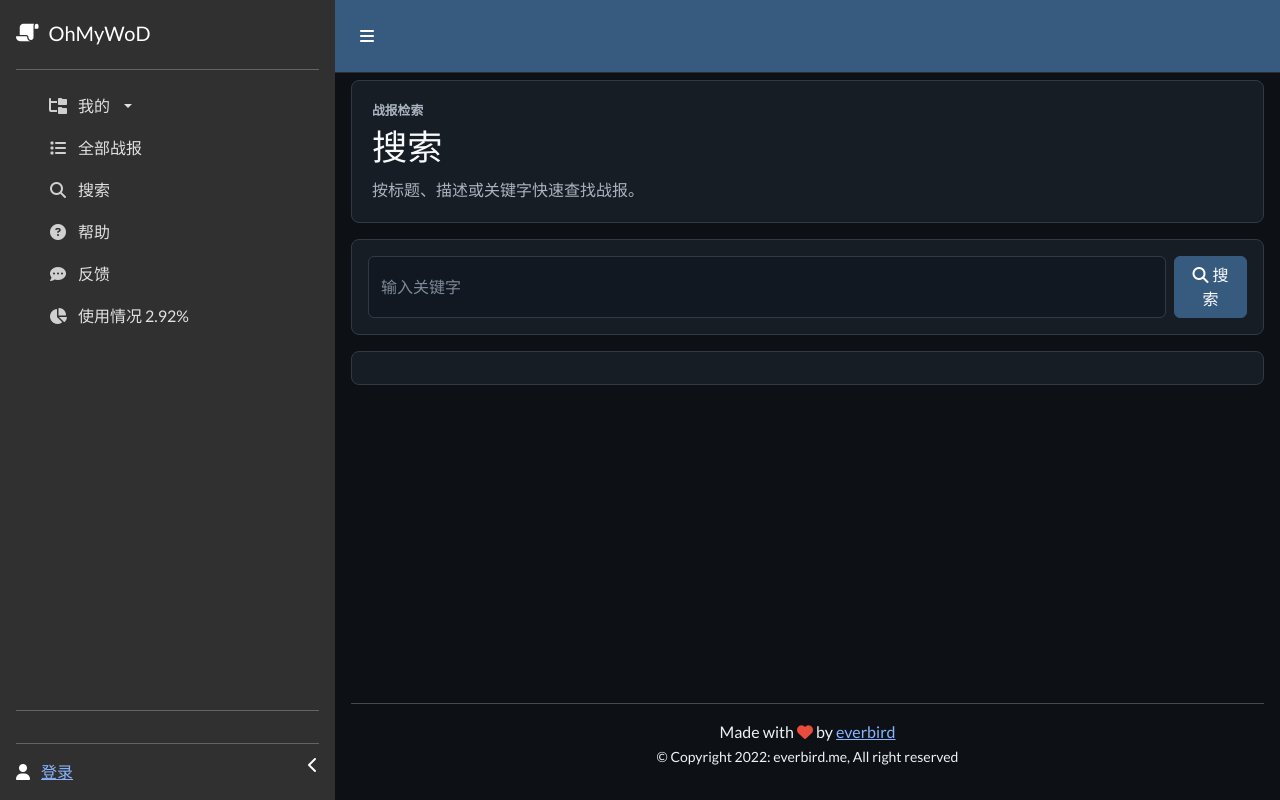
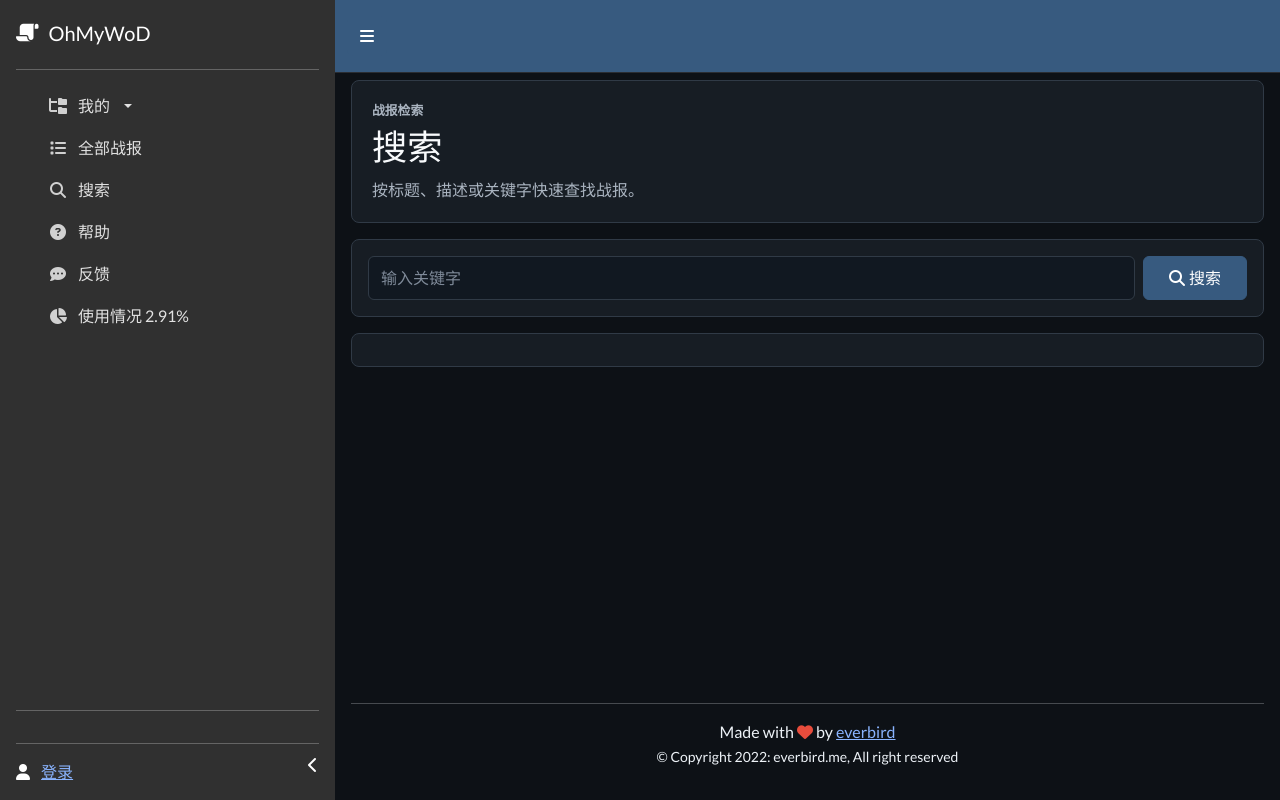
Before and after one commit to everbird/ohmywod, a Flask app: page /r/search in a window 1280 px wide. Run offline with Flask 3, Linux system fonts and the light colour scheme; parts of the project's set-up code (start-up, migrations or seed data) failed here and were passed over; some libraries are stand-ins or nearby versions.

Commit message:
fix: prevent search button from shrinking

```diff
--- a/ohmywod/static/css/custom.css
+++ b/ohmywod/static/css/custom.css
@@ -722,7 +722,18 @@ a:focus {
 }
 
 .search-panel .form-control {
+    flex: 1 1 auto;
+    min-width: 0;
     min-height: 2.75rem;
+}
+
+.search-panel .btn {
+    display: inline-flex;
+    align-items: center;
+    justify-content: center;
+    flex: 0 0 auto;
+    min-width: 6.5rem;
+    white-space: nowrap;
 }
 
 .upload-panel {
```
